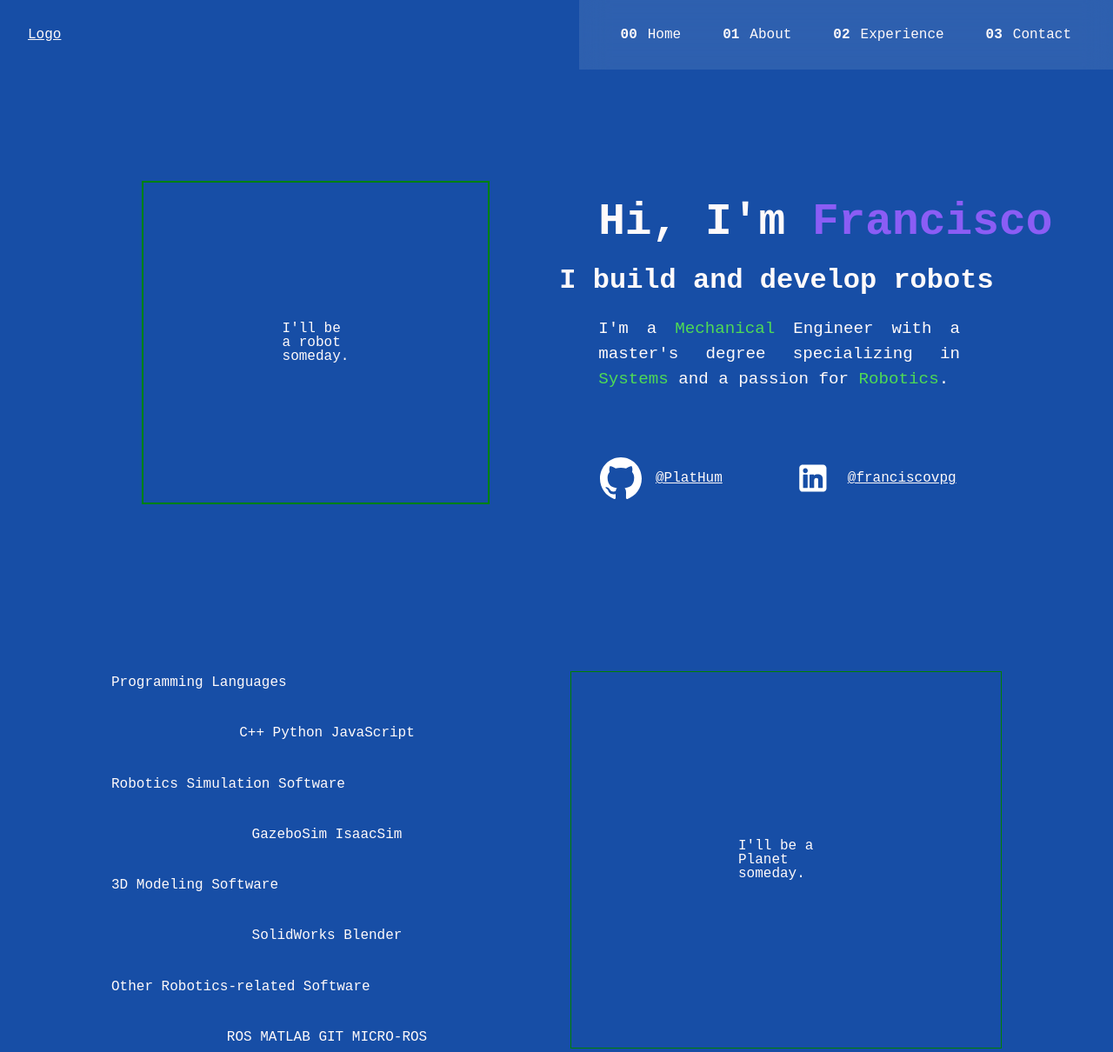
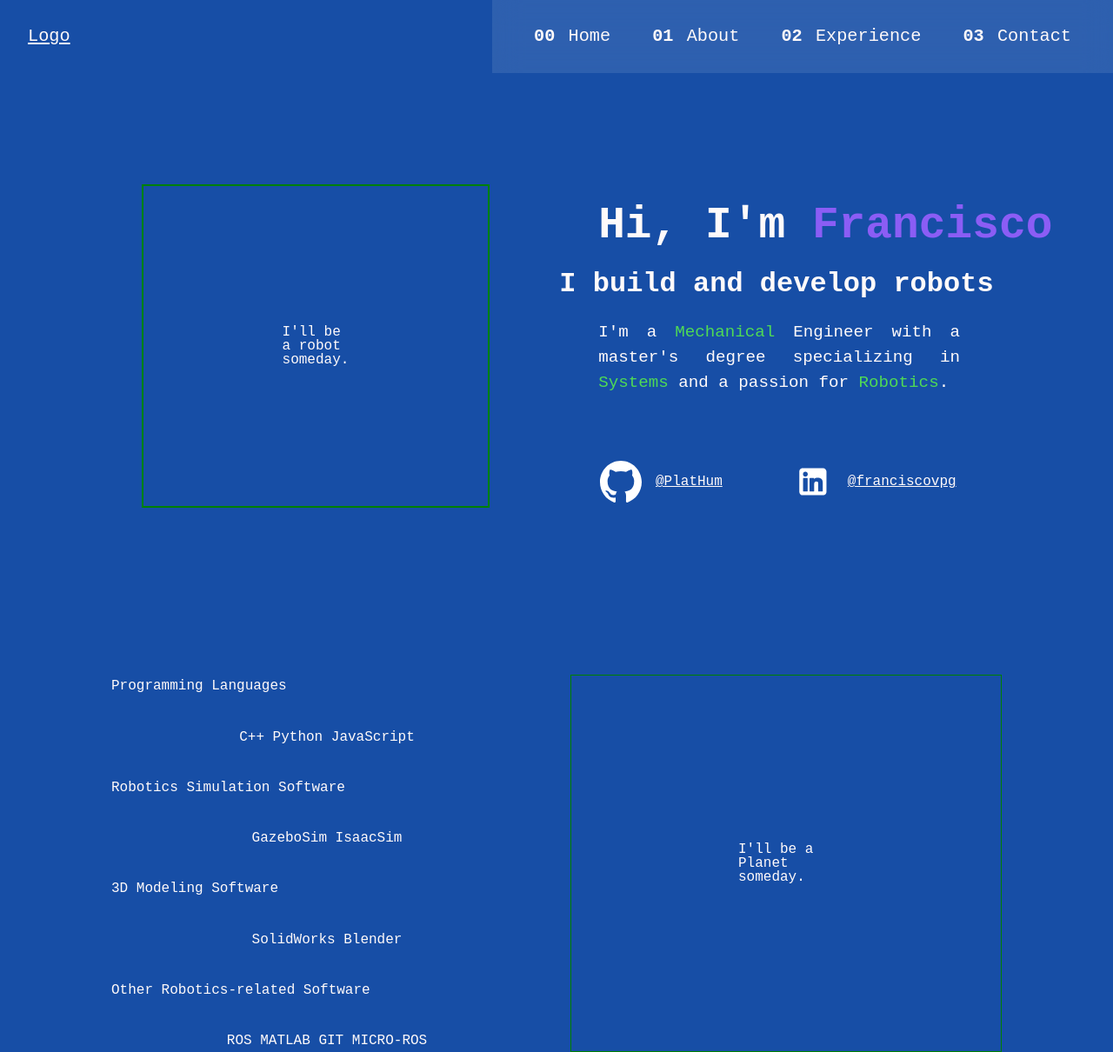
Before and after one commit to PlatHum/resume-website, a Jekyll site: the page built from index.html, in a window 1280 px wide and 1210 px high. Shown: the whole window at 87% size. Built offline with Jekyll 4.4.1, drawn with Linux system fonts in a browser that asks for light colours.

Commit message:
Add fluid typography to nav bar

```diff
--- a/css/main.css
+++ b/css/main.css
@@ -49,6 +49,17 @@ a img {
 /* END RESET*/
 /* Utility css classes */
 /* START UTILITY STYLES*/
+/* @link https://utopia.fyi/type/calculator?c=300,11,1.2,1800,18,1.333,5,2,&s=0.75|0.5|0.25,1.5|2|3|4|6,s-l&g=s,l,xl,12 */
+:root {
+  --step--2: clamp(0.48rem, calc(0.45rem + 0.17vw), 0.63rem);
+  --step--1: clamp(0.57rem, calc(0.52rem + 0.29vw), 0.84rem);
+  --step-0: clamp(0.69rem, calc(0.60rem + 0.47vw), 1.13rem);
+  --step-1: clamp(0.83rem, calc(0.69rem + 0.72vw), 1.50rem);
+  --step-2: clamp(0.99rem, calc(0.79rem + 1.08vw), 2.00rem);
+  --step-3: clamp(1.19rem, calc(0.89rem + 1.57vw), 2.66rem);
+  --step-4: clamp(1.43rem, calc(1.00rem + 2.27vw), 3.55rem);
+  --step-5: clamp(1.71rem, calc(1.11rem + 3.23vw), 4.74rem); }
+
 .flex {
   display: flex;
   gap: var(--gap, 3rem); }
@@ -100,9 +111,10 @@ a:link, a:visited {
   align-items: center;
   justify-content: space-between;
   font-weight: 500;
-  font-size: max(1.2vw, 1em, 1rem);
   position: sticky;
-  top: 0; }
+  top: 0;
+  /* view in _utility.scss */
+  font-size: var(--step-1); }
 
 nav ul > li:hover {
   font-weight: 700; }
@@ -130,7 +142,8 @@ nav ul > li:hover {
     flex-direction: column;
     padding: min(30vh, 10rem) min(2em, 1vw);
     transform: translateX(100%);
-    transition: transform 350ms ease-out; }
+    transition: transform 350ms ease-out;
+    font-size: var(--step-2); }
 
   .header-nav[data-visible="true"] {
     transform: translateX(0%); }
@@ -151,7 +164,10 @@ nav ul > li:hover {
     background-image: url(../assets/svg/close-x-svgrepo-com.svg); } }
 @media (min-width: 900px) and (max-width: 1199px) {
   .header-nav a > span[aria-hidden] {
-    display: none; } }
+    display: none; }
+
+  .header-nav {
+    font-size: var(--step-2); } }
 @media (min-width: 900px) {
   .header-nav {
     --gap: clamp(1.5rem, 5vw, 3rem);
```
Also changed, not shown: sass/_header_nav.scss (+7 -1 lines), sass/_utility.scss (+14 -0 lines).
